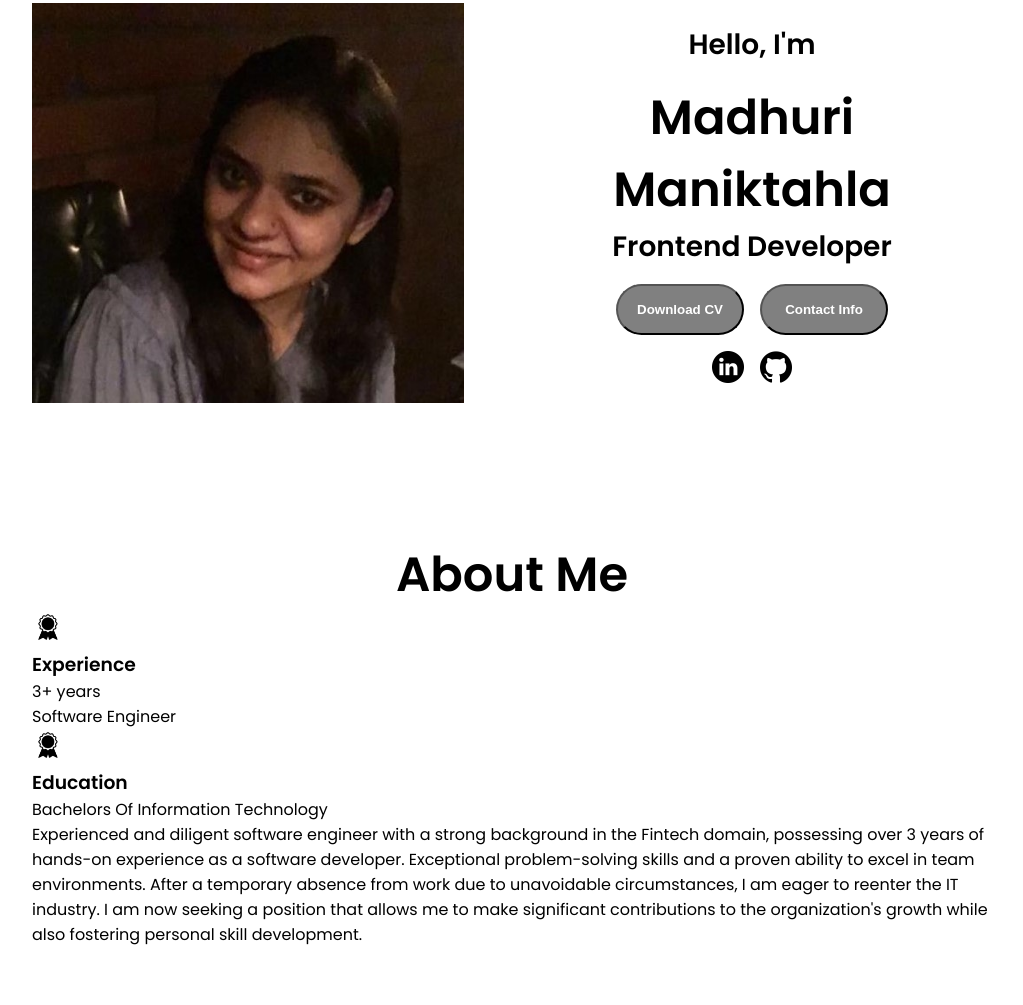
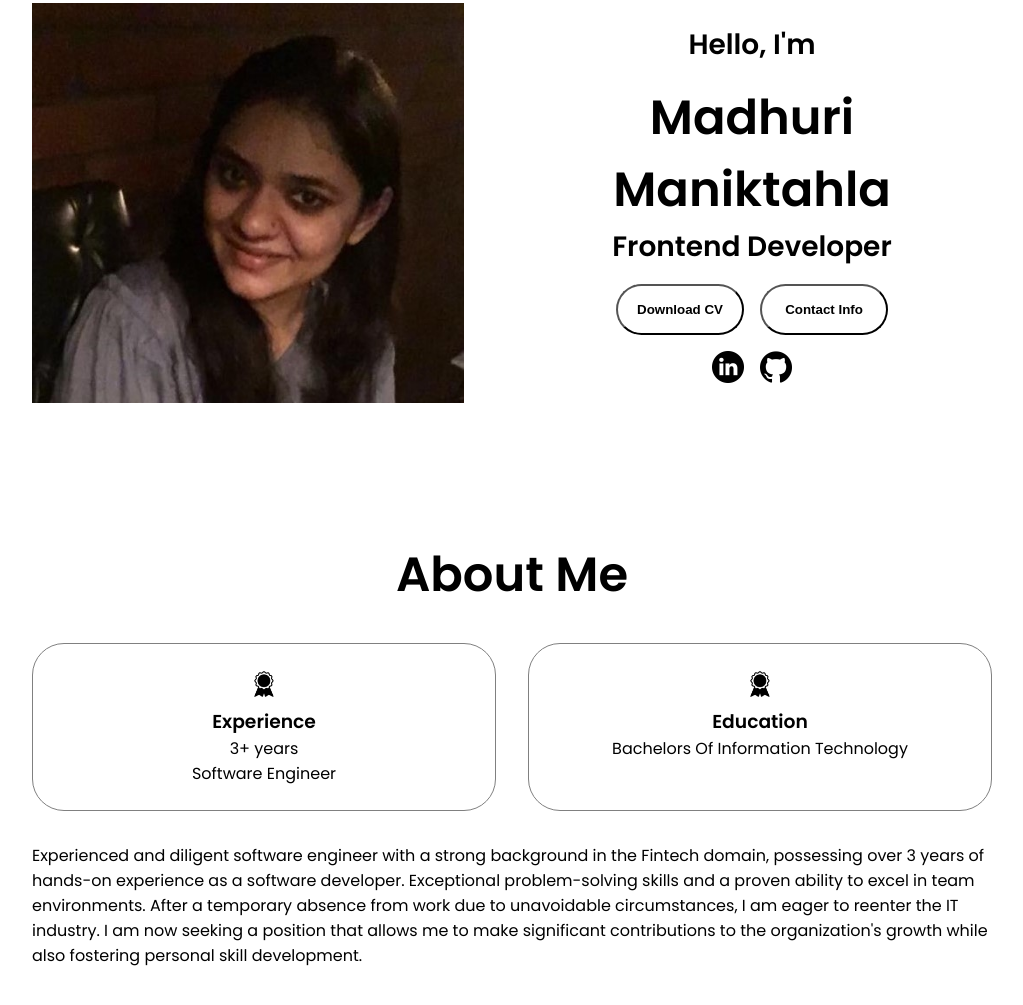
Before and after one commit to madhurimt/my-pesonal-website, a plain HTML site: page index.html in a window 1280 px wide. Shown: the part 269-1274 px from the top of the page, without its empty margins (128-1151 px from the left). Drawn offline with Linux system fonts and the light colour scheme.

Commit message:
Style about section

```diff
--- a/index.html
+++ b/index.html
@@ -72,7 +72,7 @@
         </div>
     </section>
     <section id="about">
-      <h1 class="title">About Me</h1>
+      <h2 class="title">About Me</h2>
       <div class="section-container">
         <div class="about-details-container">
           <div class="about-containers">
--- a/style.css
+++ b/style.css
@@ -169,8 +169,8 @@ section {
     padding: 1rem;
     width: 8rem;
     border-radius: 2rem;
-    background-color: grey;
-    color: white;
+    background-color: white;
+    color: black;
 }
 
 
@@ -178,6 +178,36 @@ section {
     cursor: pointer;
 }
 
+#about {
+    position: relative;
+}
+
+.about-containers {
+    gap: 2rem;
+    margin-bottom: 2rem;
+    margin-top: 2rem;
+}
+
+.about-containers,
+.about-details-container {
+    display: flex;
+}
+
+
+.about-details-container {
+    justify-content: center;
+    flex-direction: column;
+}
+
+
+.details-container {
+    padding: 1.5rem;
+    flex: 1;
+    background: white;
+    border-radius: 2rem;
+    border: grey 0.1rem solid;
+    text-align: center;
+}
 
 @media screen and (max-width:1200px) {
     #desktop-nav {
```
